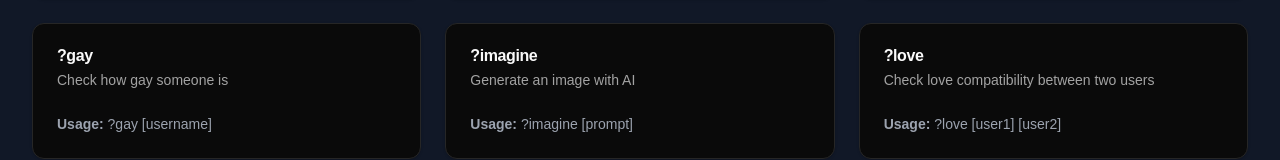
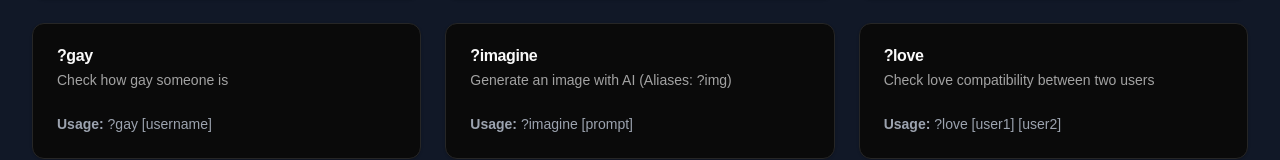
Before and after one commit to MrMalvic/twitchbotwebsite, a Next.js app: page / in a window 1280 px wide. Shown: the part 445-605 px from the top of the page. Built offline with nearby package versions, Linux system fonts and the light colour scheme.

Commit message:
added alias ?img

```diff
--- a/components/page.tsx
+++ b/components/page.tsx
@@ -15,7 +15,7 @@ const commandCategories = {
     { name: '?dadjoke', description: 'Get a random dad joke', usage: '?dadjoke' },
     { name: '?dogfact', description: 'Get a random dog fact', usage: '?dogfact' },
     { name: '?gay', description: 'Check how gay someone is', usage: '?gay [username]' },
-    { name: '?imagine', description: 'Generate an image with AI', usage: '?imagine [prompt]' },
+    { name: '?imagine', description: 'Generate an image with AI (Aliases: ?img)', usage: '?imagine [prompt]' },
     { name: '?love', description: 'Check love compatibility between two users', usage: '?love [user1] [user2]' },
     { name: '?merp', description: 'Get a random merp streamable link', usage: '?merp' },
     { name: '?pyramid', description: 'Make a pyramid', usage: '?pyramid [text]' },
```
